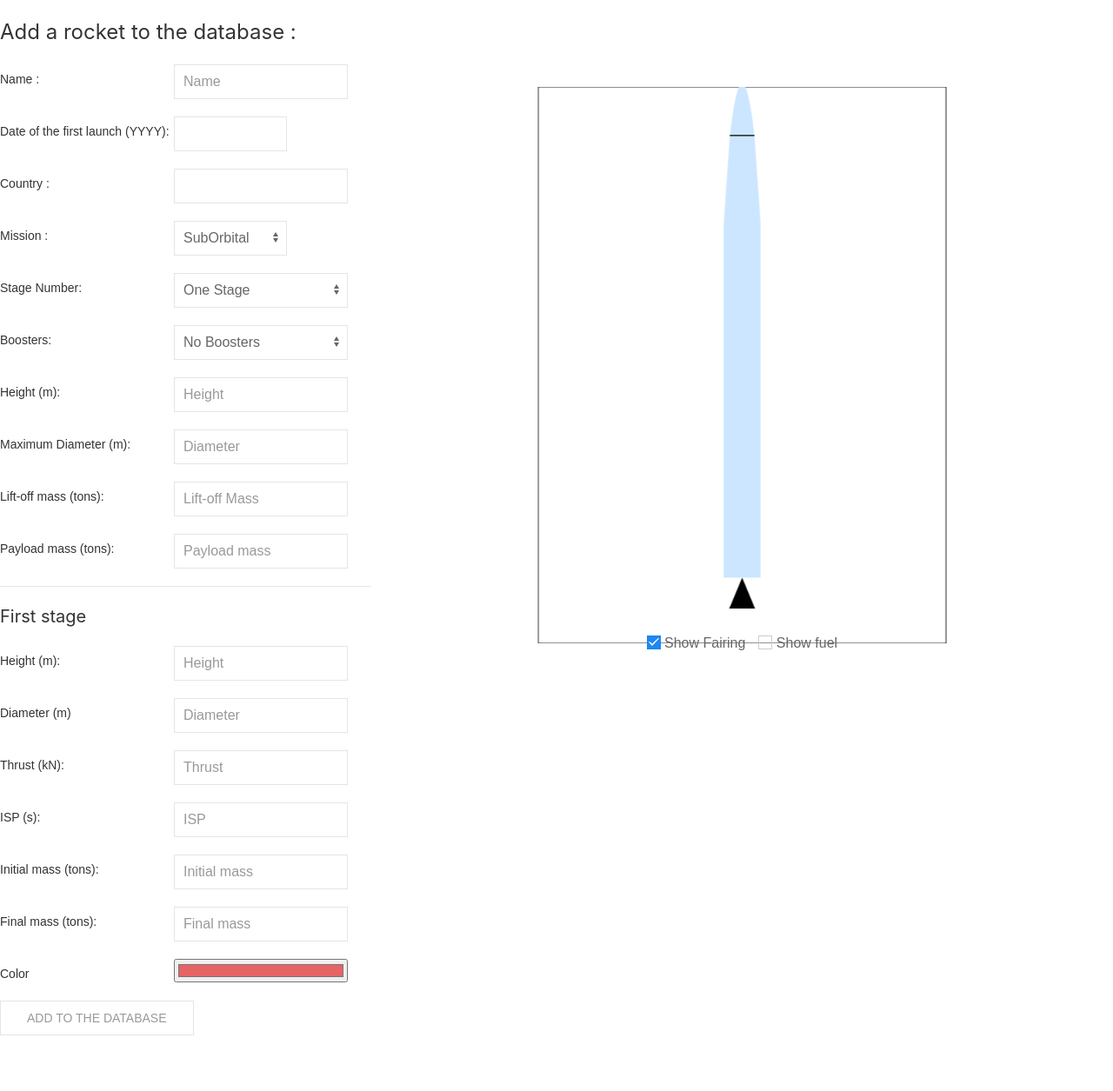
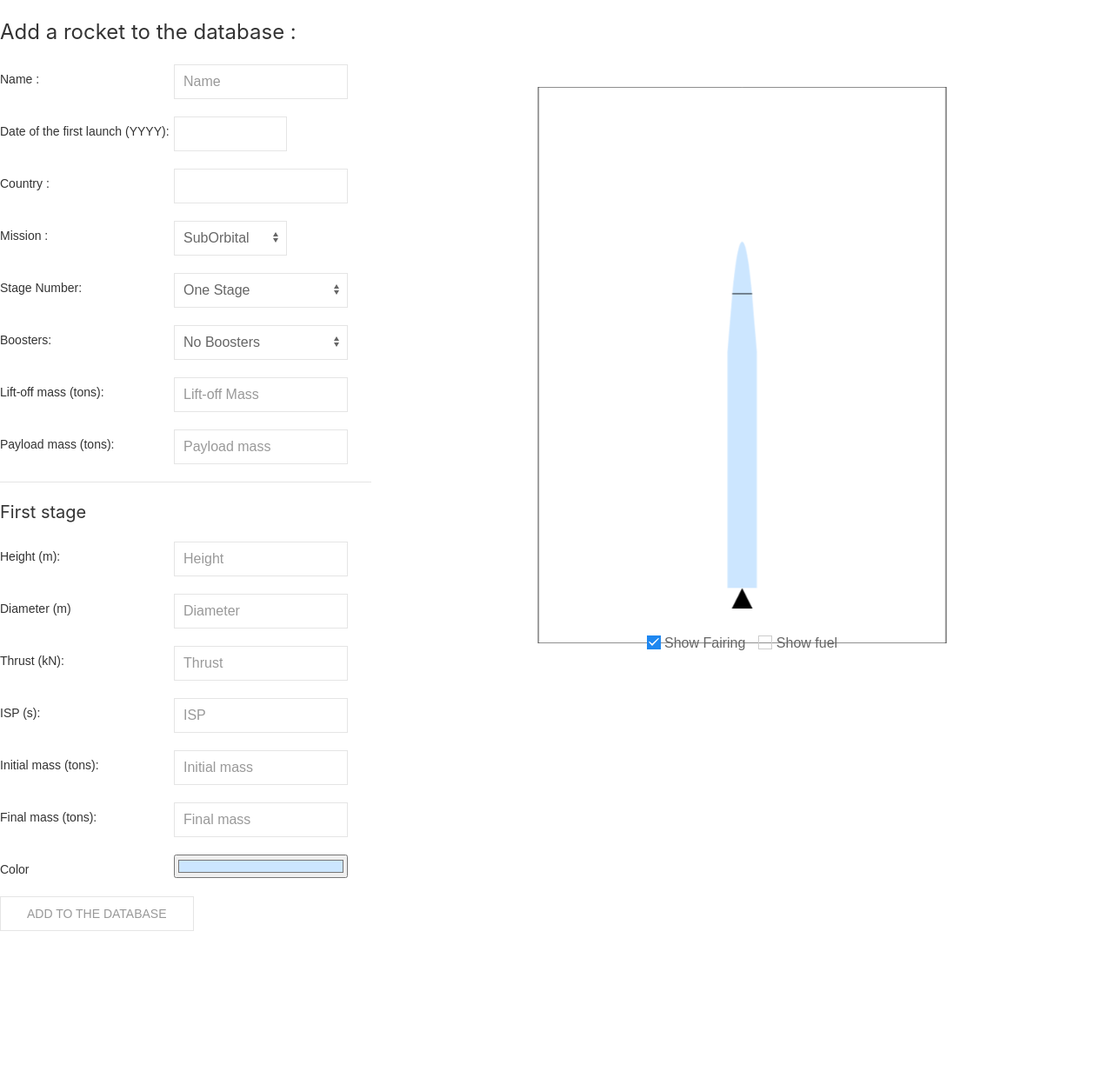
Before and after one commit to o-laurent/rocket-design, a Flask app: page /addrocket in a window 1280 px wide. Shown: the part 20-1275 px from the top of the page at 87% size. After the commit the page ends 1091 px from the top, so only its background shows below. Run offline with Flask 2, Linux system fonts and the light colour scheme.

Commit message:
AdaptB + UI improvements

```diff
--- a/physics/physicsTests.py
+++ b/physics/physicsTests.py
@@ -99,7 +99,6 @@ def gen_commandList(commands, times):
     return cFirst
 
 
-
 def read_stock(pstock):
     stock_list = []
     test = True
@@ -118,6 +117,8 @@ def read_stock(pstock):
         i+=1
     return stock_list
 
+
+#Tests
 class TestNorm(unittest.TestCase):
     def test_null(self):
         x = ctypes.c_longdouble(0)
--- a/static/js/draw.js
+++ b/static/js/draw.js
@@ -2,7 +2,9 @@ var canvas = document.getElementById("myCanvas");
 var ctx = canvas.getContext("2d");
 
 
-draw1Adapt(120,10)
+draw1Adapt(80, 8)
+document.getElementById("stageNumber").value = '1'
+document.getElementById("boosterSelect").value = '0'
 
 function draw1Adapt(fStageHeight, fStageDiameter) {
     canvas.width = document.getElementById('sidebar').getBoundingClientRect().width
@@ -21,8 +23,8 @@ function draw1Adapt(fStageHeight, fStageDiameter) {
     ctx.lineTo(midx-150*ratioV, 0);
     ctx.stroke();
 
-    CanvasfStageHeight = fStageHeight*(canvas.height-50-fStageHeight*0.07)/140
-    CanvasfStageWidth = fStageDiameter*(canvas.height-50-fStageHeight*0.07)/140
+    CanvasfStageHeight = fStageHeight*((canvas.height-50)/140-0.07)
+    CanvasfStageWidth = fStageDiameter*((canvas.height-50)/140-0.07)
 
     //Drawing of the central engine
     ctx.fillStyle = '#000000'
@@ -61,6 +63,121 @@ function draw1Adapt(fStageHeight, fStageDiameter) {
     ctx.stroke()
 }
 
+function draw1BAdapt(fStageHeight, fStageDiameter, bHeight, bDiameter) {
+    canvas.width = document.getElementById('sidebar').getBoundingClientRect().width
+    canvas.height = document.getElementById('sidebar').getBoundingClientRect().height
+    midy = canvas.height/2
+    midx = canvas.width/2
+    ratioV = canvas.height/410
+    ratioH = canvas.width/150
+    basisX = canvas.height - 50
+
+    ctx.beginPath();
+    ctx.moveTo(midx-150*ratioV, 0);
+    ctx.lineTo(midx-150*ratioV, canvas.height);
+    ctx.lineTo(midx+150*ratioV, canvas.height);
+    ctx.lineTo(midx+150*ratioV, 0);
+    ctx.lineTo(midx-150*ratioV, 0);
+    ctx.stroke();
+
+    CanvasfStageHeight = fStageHeight*((canvas.height-50)/140-0.07)
+    CanvasfStageWidth = fStageDiameter*((canvas.height-50)/140-0.07)
+    CanvasBHeight = bHeight*((canvas.height-50)/140-0.07)
+    CanvasBWidth = bDiameter*((canvas.height-50)/140-0.07)
+
+    //Drawing of the central engine
+    ctx.fillStyle = '#000000'
+    ctx.beginPath();
+    ctx.moveTo(midx, (basisX - 0.07*CanvasfStageHeight));
+    ctx.lineTo(midx - 0.35*CanvasfStageWidth, basisX);
+    ctx.lineTo(midx + 0.35*CanvasfStageWidth, basisX);
+    ctx.closePath()
+    ctx.fill();
+
+    //Drawing of the first stage
+    ctx.fillStyle = '#CCE6FF'
+    baseXfStage = basisX - 0.07*CanvasfStageHeight
+    ctx.fillRect(midx-CanvasfStageWidth/2, baseXfStage - 0.8*CanvasfStageHeight, CanvasfStageWidth, 0.8*CanvasfStageHeight)
+    ctx.beginPath()
+    ctx.moveTo(midx-CanvasfStageWidth/3, baseXfStage - CanvasfStageHeight)
+    ctx.lineTo(midx-CanvasfStageWidth/2, baseXfStage - 0.8*CanvasfStageHeight)
+    ctx.lineTo(midx+CanvasfStageWidth/2, baseXfStage - 0.8*CanvasfStageHeight)
+    ctx.lineTo(midx+CanvasfStageWidth/3, baseXfStage - CanvasfStageHeight)
+    ctx.lineTo(midx-CanvasfStageWidth/3, baseXfStage - CanvasfStageHeight)
+    ctx.closePath()
+    ctx.fill()
+
+    baseXfairing = baseXfStage - CanvasfStageHeight
+
+    //Drawing of the left booster
+    lBmidx = midx-CanvasfStageWidth/2 - CanvasBWidth/2
+    ctx.fillStyle = '#000000'
+    ctx.beginPath();
+    ctx.moveTo(lBmidx, (basisX - 0.07*CanvasBHeight));
+    ctx.lineTo(lBmidx - 0.35*CanvasBWidth, basisX);
+    ctx.lineTo(lBmidx + 0.35*CanvasBWidth, basisX);
+    ctx.closePath()
+    ctx.fill();
+
+    baseXBooster = basisX - 0.07*CanvasBHeight
+
+    ctx.fillStyle = '#CCE6FF'
+    ctx.fillRect(lBmidx-CanvasBWidth/2-1, baseXBooster-0.8*CanvasBHeight, CanvasBWidth, 0.8*CanvasBHeight);
+    ctx.beginPath()
+    ctx.moveTo(lBmidx+CanvasBWidth/2-1, baseXBooster-CanvasBHeight)
+    ctx.lineTo(lBmidx+CanvasBWidth/2-1, baseXBooster-0.8*CanvasBHeight)
+    ctx.lineTo(lBmidx-CanvasBWidth/2-1, baseXBooster-0.8*CanvasBHeight)
+    ctx.bezierCurveTo(lBmidx-CanvasBWidth/2-1, baseXBooster-0.85*CanvasBHeight, lBmidx-CanvasBWidth/2-1, baseXBooster-CanvasBHeight*0.95, lBmidx+CanvasBWidth/2-1, baseXBooster-CanvasBHeight)
+    ctx.closePath();
+    ctx.fill()
+
+    ctx.beginPath()
+    ctx.moveTo(lBmidx+CanvasBWidth/2, baseXfStage)
+    ctx.lineTo(lBmidx+CanvasBWidth/2, baseXBooster-CanvasBHeight)
+    ctx.closePath()
+    ctx.stroke()
+
+    //Drawing of the right booster
+    lBmidx = midx + CanvasfStageWidth/2 + CanvasBWidth/2
+    ctx.fillStyle = '#000000'
+    ctx.beginPath();
+    ctx.moveTo(lBmidx, (basisX - 0.07*CanvasBHeight));
+    ctx.lineTo(lBmidx - 0.35*CanvasBWidth, basisX);
+    ctx.lineTo(lBmidx + 0.35*CanvasBWidth, basisX);
+    ctx.closePath()
+    ctx.fill();
+
+    baseXBooster = basisX - 0.07*CanvasBHeight
+
+    ctx.fillStyle = '#CCE6FF'
+    ctx.fillRect(lBmidx-CanvasBWidth/2+1, baseXBooster-0.8*CanvasBHeight, CanvasBWidth, 0.8*CanvasBHeight);
+    ctx.beginPath()
+    ctx.moveTo(lBmidx-CanvasBWidth/2+1, baseXBooster-CanvasBHeight)
+    ctx.lineTo(lBmidx-CanvasBWidth/2+1, baseXBooster-0.8*CanvasBHeight)
+    ctx.lineTo(lBmidx+CanvasBWidth/2+1, baseXBooster-0.8*CanvasBHeight)
+    ctx.bezierCurveTo(lBmidx+CanvasBWidth/2+1, baseXBooster-0.85*CanvasBHeight, lBmidx+CanvasBWidth/2+1, baseXBooster-CanvasBHeight*0.95, lBmidx-CanvasBWidth/2+1, baseXBooster-CanvasBHeight)
+    ctx.closePath();
+    ctx.fill()
+
+    ctx.beginPath()
+    ctx.moveTo(lBmidx-CanvasBWidth/2, baseXfStage)
+    ctx.lineTo(lBmidx-CanvasBWidth/2, baseXBooster-CanvasBHeight)
+    ctx.closePath()
+    ctx.stroke()
+
+    //Drawing of the fairing
+    ctx.fillStyle = '#CCE6FF'
+    ctx.beginPath();
+    ctx.moveTo(midx-CanvasfStageWidth/3, baseXfairing);
+    ctx.quadraticCurveTo(midx, +baseXfairing-150, midx+CanvasfStageWidth/3, baseXfairing);
+    ctx.fill();
+        //separator
+    ctx.beginPath()
+    ctx.moveTo(midx-CanvasfStageWidth/3, baseXfairing)
+    ctx.lineTo(midx+CanvasfStageWidth/3, baseXfairing)
+    ctx.closePath()
+    ctx.stroke()
+}
 
 function draw1() {
     //Drawing of the rocket with one stage without boosters
--- a/static/js/newrocket.js
+++ b/static/js/newrocket.js
@@ -1,9 +1,10 @@
 /*Need to verify a lot of data*/
 
 //Check that the heights, the masses are good
-//Check that the times are good : boosters will leave before the 1 stage,
+//Check that the times are good : boosters will leave before the 1 stage
 //If not, maybe reduce the size of the boosters
 //Think how to input thz different masses
+//width/height of engine depending on width
 
 document.getElementById("stageNumber").addEventListener("change", function (e){
     if (document.getElementById('stageNumber').value=='2') {
@@ -15,7 +16,7 @@ document.getElementById("stageNumber").addEventListener("change", function (e){
 })
 
 document.getElementById("boosterSelect").addEventListener("change", function (e){
-    if (document.getElementById('boosterSelect').value=='True') {
+    if (document.getElementById('boosterSelect').value=='1') {
         document.getElementById('boosterDiv').style.display = 'block';
     }
     else {
@@ -35,16 +36,16 @@ document.getElementById("rocketYear").addEventListener("keyup", function (e){
 /*Choose the right model*/
 document.getElementById("stageNumber").addEventListener("click", function (e){
     stageNumber = Number(document.getElementById("stageNumber").value)
-    booster =  Boolean(Number(document.getElementById("boosterSelect").value))
-    if (stageNumber==1 && booster==false) {
+    booster =  Number(document.getElementById("boosterSelect").value)
+    if (stageNumber==1 && booster==0) {
         clearCanvas()
-        draw1()
+        draw1Adapt(80, 8)
     }
     else if (stageNumber == 1) {
         clearCanvas()
-        draw1B()
+        draw1BAdapt(80, 8, 50, 4)
     }
-    else if (stageNumber==2 && booster==false) {
+    else if (stageNumber==2 && booster==0) {
         clearCanvas()
         draw2()
     }
@@ -56,16 +57,16 @@ document.getElementById("stageNumber").addEventListener("click", function (e){
 
 document.getElementById("boosterSelect").addEventListener("click", function (e){
     stageNumber = Number(document.getElementById("stageNumber").value)
-    booster = Boolean(Number(document.getElementById("boosterSelect").value))
-    if (stageNumber==1 && booster==false) {
+    booster = Number(document.getElementById("boosterSelect").value)
+    if (stageNumber==1 && booster==0) {
         clearCanvas()
-        draw1()
+        draw1Adapt(80, 8)
     }
     else if (stageNumber == 1){
         clearCanvas()
-        draw1B()
+        draw1BAdapt(80, 8, 50, 4)
     }
-    else if (stageNumber==2 && booster==false) {
+    else if (stageNumber==2 && booster==0) {
         clearCanvas()
         draw2()
     }
@@ -76,54 +77,66 @@ document.getElementById("boosterSelect").addEventListener("click", function (e){
 })
 
 
-document.getElementById("rocketHeight").addEventListener("keyup", function (e){
-    height = document.getElementById("rocketHeight").value
-    diameter = document.getElementById("rocketDiameter").value
-    if (height=="") {
-        height = 50
-    }
-    else {
-        height = Number(height)
-    }
-    if (diameter=="") {
-        diameter = 5
-    }
-    else {
-        diameter = Number(diameter)
-    }
-    drawParameter(height, diameter)
-})
+//Changing size listeners
+document.getElementById("stage1Height").addEventListener("keyup", drawRocket)
+document.getElementById("stage1Diameter").addEventListener("keyup", drawRocket)
+document.getElementById("boosterHeight").addEventListener("keyup", drawRocket)
+document.getElementById("boosterDiameter").addEventListener("keyup", drawRocket)
 
 
-document.getElementById("rocketDiameter").addEventListener("keyup", function (e){
-    height = document.getElementById("rocketHeight").value
-    diameter = document.getElementById("rocketDiameter").value
-    if (height=="") {
-        height = 50
-    }
-    else {
-        height = Number(height)
-    }
-    if (diameter=="") {
-        diameter = 5
-    }
-    else {
-        diameter = Number(diameter)
-    }
-    drawParameter(height, diameter)
-})
-
-
-function drawParameter(height, diameter) {
+//Utility functions
+function drawRocket() {
     stageNumber = Number(document.getElementById("stageNumber").value)
     booster = Boolean(Number(document.getElementById("boosterSelect").value))
     if (stageNumber==1 && booster==false) {
+        fSheight = document.getElementById("stage1Height").value
+        fSdiameter = document.getElementById("stage1Diameter").value
+        if (fSheight=="") {
+            fSheight = 80
+        }
+        else {
+            fSheight = Number(fSheight)
+        }
+        if (fSdiameter=="") {
+            fSdiameter = 8
+        }
+        else {
+            fSdiameter = Number(fSdiameter)
+        }
         clearCanvas()
-        draw1Adapt(height, diameter)
+        draw1Adapt(fSheight, fSdiameter)
     }
     else if (stageNumber == 1){
+        fSheight = document.getElementById("stage1Height").value
+        fSdiameter = document.getElementById("stage1Diameter").value
+        bheight = document.getElementById("boosterHeight").value
+        bdiameter = document.getElementById("boosterDiameter").value
+        if (fSheight=="") {
+            fSheight = 50
+        }
+        else {
+            fSheight = Number(fSheight)
+        }
+        if (fSdiameter=="") {
+            fSdiameter = 5
+        }
+        else {
+            fSdiameter = Number(fSdiameter)
+        }
+        if (bheight=="") {
+            bheight = 40
+        }
+        else {
+            bheight = Number(bheight)
+        }
+        if (bdiameter=="") {
+            bdiameter = 3
+        }
+        else {
+            bdiameter = Number(bdiameter)
+        }
         clearCanvas()
-        draw1B()
+        draw1BAdapt(fSheight, fSdiameter, bheight, bdiameter)
     }
     else if (stageNumber==2 && booster==false) {
         clearCanvas()
--- a/templates/addrocket.html
+++ b/templates/addrocket.html
@@ -59,15 +59,6 @@
                 </div>
 
                 <div class="uk-margin">
-                    <label class="uk-form-label" for="rocketHeight">Height (m):</label>
-                    <input class="uk-input uk-form-width-medium" id="rocketHeight" type="number" placeholder="Height" name='rocketHeight' autocomplete="off">
-                </div>
-                <div class="uk-margin">
-                    <label class="uk-form-label" for="rocketDiameter">Maximum Diameter (m):</label>
-                    <input class="uk-input uk-form-width-medium" id="rocketDiameter" type="number" placeholder="Diameter" name='rocketDiameter' autocomplete="off">
-                </div>
-
-                <div class="uk-margin">
                     <label class="uk-form-label" for="liftOffMass">Lift-off mass (tons):</label>
                     <input class="uk-input uk-form-width-medium" id="liftOffMass" type="number" placeholder="Lift-off Mass" name='liftOffMass' autocomplete="off">
                 </div>
@@ -112,7 +103,7 @@
 
                     <div>
                         <label class="uk-form-label" for="stage1color">Color</label>
-                        <input class="uk-form-width-medium" type="color" id="stage1color" name="stage1color" value="#e66465">
+                        <input class="uk-form-width-medium" type="color" id="stage1color" name="stage1color" value="#CCE6FF">
                     </div>
                 </div>
                 <div id='boosterDiv' style="display: none;">
@@ -150,7 +141,7 @@
 
                     <div>
                         <label class="uk-form-label" for="boosterColor">Color</label>
-                        <input class="uk-form-width-medium" type="color" id="boosterColor" name="boosterColor" value="#e66465">
+                        <input class="uk-form-width-medium" type="color" id="boosterColor" name="boosterColor" value="#CCE6FF">
                     </div>
                 </div>
                 <div id='secondStageDiv' style="display: none;">
@@ -188,7 +179,7 @@
 
                     <div>
                         <label class="uk-form-label" for="stage2color">Color</label>
-                        <input class="uk-form-width-medium" type="color" id="stage2color" name="stage2color" value="#e66465">
+                        <input class="uk-form-width-medium" type="color" id="stage2color" name="stage2color" value="#CCE6FF">
                     </div>
                 </div>
                 <div class="uk-margin">
```
